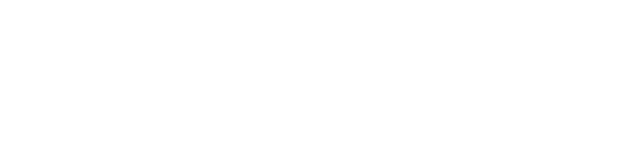
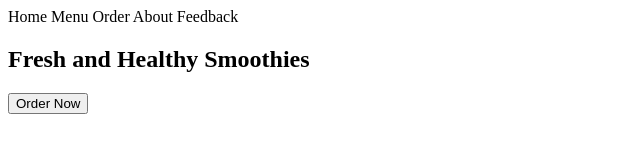
Before and after one commit to dmoselekatsi-ops/bida25-234, a plain HTML site: page index.html in a window 1280 px wide. Shown: the whole page, without its empty margins (0-640 px from the left). Drawn offline with Linux system fonts and the light colour scheme.

Commit message:
Add basic HTML structure and content

```diff
--- a/index.html
+++ b/index.html
@@ -1,2 +1,20 @@
 <!DOCTYPE html>
-<html>
+<html lang="en">
+<head>
+    <meta charset="UTF-8">
+    <meta name="viewport" content="width=device-width, initial-scale=1.0">
+    <title>Document</title>
+</head>
+<body>
+    <header>
+        <nav>
+            Home Menu Order About Feedback
+        </nav>
+    </header>
+    <section>
+        <h1>Fresh and Healthy Smoothies</h1>
+        <button>Order Now</button>
+    </section>
+
+</body>
+</html>
```
